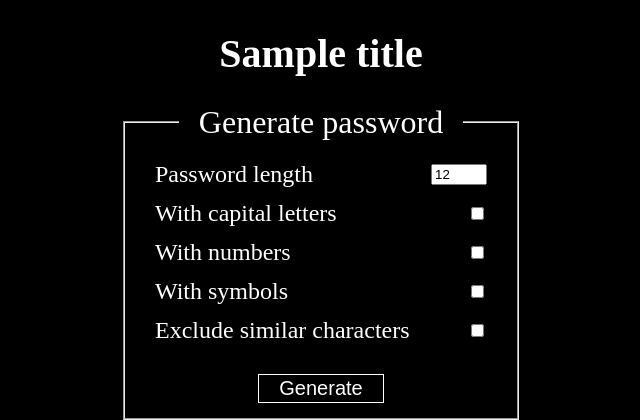
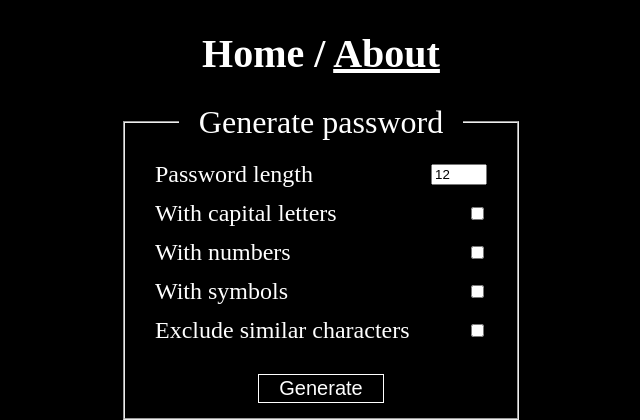
Before and after one commit to sinyakov/pswd, a Flask app: template templates/home.html in a window 1280 px wide. Shown: the top 420 px of the page, without its empty margins (319-959 px from the left). Run offline with Flask 2, Linux system fonts and the light colour scheme; the template is opened without the code that fills it: most values are stand-ins (such as "Sample title", 1, 10 or a date in 2020).

Commit message:
about page, copy password by click

```diff
--- a/app.py
+++ b/app.py
@@ -5,7 +5,11 @@ app = Flask(__name__)
 
 @app.route('/', methods=['GET'])
 def home():
-    return render_template('home.html', title='Home', default_password=generate_password())
+    return render_template('home.html', default_password=generate_password())
+
+@app.route('/about', methods=['GET'])
+def about():
+    return render_template('about.html')
 
 @app.route('/api/create-password', methods=['POST'])
 def create_password():
--- a/static/script.js
+++ b/static/script.js
@@ -11,3 +11,31 @@ form.addEventListener("submit", function (e) {
     .then(resp => resp.text())
     .then(data => password.textContent = data)
 });
+
+password.addEventListener("click", function() {
+  if (this.textContent === '') return;
+
+  copyToClipboard(this.textContent);
+
+  this.textContent = "Copied";
+  this.classList.add("transparent");
+
+  setTimeout(() => {
+    this.textContent = "";
+    this.classList.remove("transparent");
+  }, 1000);
+});
+
+
+function copyToClipboard(str) {
+  const input = document.createElement("input");
+  input.value = str;
+  input.style.height = "0px";
+  document.body.appendChild(input);
+
+  input.select();
+  input.setSelectionRange(0, 99999);
+
+  document.execCommand("copy");
+  input.remove()
+}
--- a/static/style.css
+++ b/static/style.css
@@ -66,3 +66,12 @@ button {
   padding: 2px 20px;
   cursor: pointer;
 }
+
+a {
+  color: white;
+}
+
+.transparent {
+  color: #111;
+  transition: color 1s ease-in-out;
+}
--- a/templates/home.html
+++ b/templates/home.html
@@ -4,7 +4,7 @@
 {{ super() }}
 {% endblock %}
 {% block content %}
-<h1>{{ title }}</h1>
+<h1><a>Home</a> / <a href="/about">About</a></h1>
 <form>
   <fieldset name="passwordOptions">
     <legend>Generate password</legend>
```
Also changed, not shown: templates/about.html (added, +9 -0 lines).
